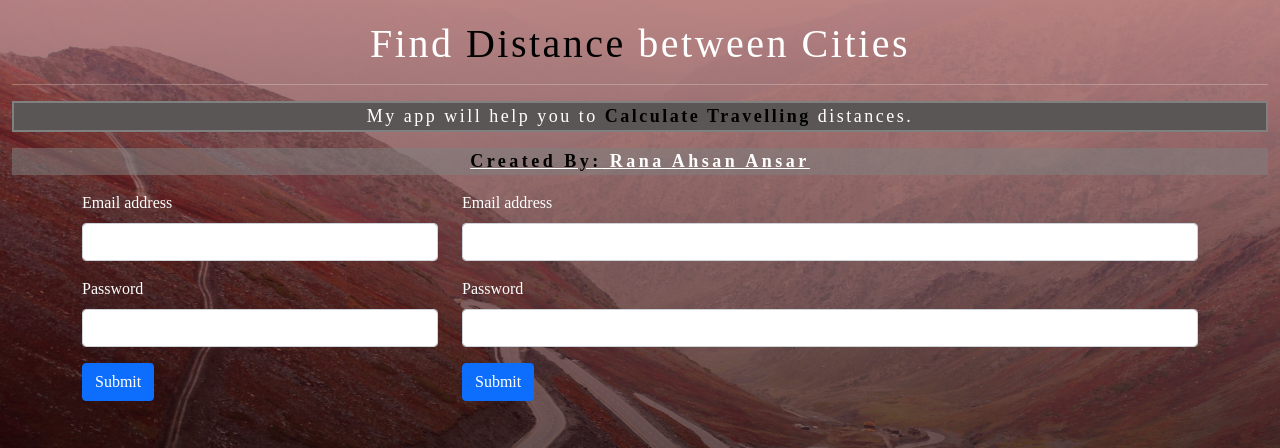
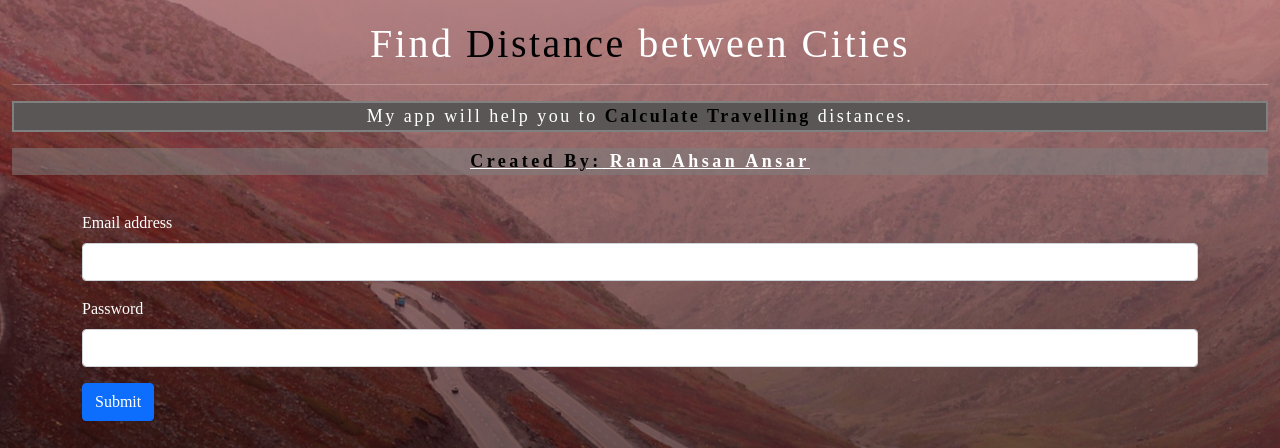
Before and after one commit to ranaahsanansar/distanceapp, a PHP site: page / in a window 1280 px wide. Shown: the top 448 px of the page. Run offline with PHP 8.4, Linux system fonts and the light colour scheme; some libraries are stand-ins or nearby versions.

Commit message:
Changing in Styling

```diff
--- a/index.html
+++ b/index.html
@@ -21,20 +21,21 @@
 
 <body>
 
-  <header id="main">
+  <div id="main">
     <div class="hero">
       <div class="container-fluid">
-        <h1>Find <Span>Distance</Span>  between Cities</h1>
+        <h1>Find <Span>Distance</Span> between Cities</h1>
         <hr>
-        <p id="headline">My app will help you to <b><span>Calculate Travelling</span></b>  distances.</p>
-        <p> <b> <span>Created  By:</span> Rana Ahsan Ansar</b></p>
+        <p id="headline">My app will help you to <b><span>Calculate Travelling</span></b> distances.</p>
+        <p> <b> <span>Created By:</span> Rana Ahsan Ansar</b></p>
       </div>
     </div>
-    <div class="forms">
-      <div class="container">
-        <div class="row">
 
-          <div class="col-sm-4">
+
+
+
+      <div class="container" id="forms">
+
         <form>
           <div class="mb-3">
             <label for="exampleInputEmail1" class="form-label">Email address</label>
@@ -48,31 +49,18 @@
         </form>
       </div>
 
-          <div class="col-sm-8">
-            <form>
-              <div class="mb-3">
-                <label for="exampleInputEmail1" class="form-label">Email address</label>
-                <input type="text" class="form-control" id="exampleInputEmail1" aria-describedby="emailHelp">
+      <div style="padding: 10px;">
+        <div class="container" id="map_area">
+
               </div>
-              <div class="mb-3">
-                <label for="exampleInputPassword1" class="form-label">Password</label>
-                <input type="text" class="form-control" id="exampleInputPassword1">
-              </div>
-              <button type="submit" class="btn btn-primary">Submit</button>
-            </form>
       </div>
 
   </div>
 
-
-      </div>
-    </div>
-  </header>
-
   <footer>
 
     <div class="rows">
-      <p>Copy right &copy;By Rana Ahsan Ansar. All rights reserved.</p>
+      <p style="margin-bottom: 0; text-align: center;">Copy right &copy;By Rana Ahsan Ansar. All rights reserved.</p>
     </div>
   </footer>
 
@@ -80,6 +68,12 @@
   <!-- ------------------------------------------------------------------------------------------------------ -->
 
 
+
+  <!-- link Google API SCript  -->
+  <script src="https://maps.googleapis.com/maps/api/js?key=AIzaSyBpeJkwDDCAQ14rVVYWEYslq76yvvwLBoY"></script>
+
+
+  <!-- link ECMA file  -->
   <script src="javascript.js"></script>
 
   <!-- ------------------------------------------------------------------------------------------------------ -->
--- a/javascript.js
+++ b/javascript.js
@@ -0,0 +1,8 @@
+var myLatLng = { lat: 31.582045, lng: 74.329376 };
+    var myOptions = {
+      center: myLatLng,
+      zoom: 8,
+      mapTypeId: google.maps.MapTypeId.ROADMAP
+    };
+
+    var myMap = new google.maps.Map(document.getElementById("map_area"), myOptions);
--- a/style.css
+++ b/style.css
@@ -11,18 +11,23 @@ span{
 }
 
 
-.rows {
-    max-width: 1140px;
-    margin: 0 auto 0 auto;
+#main {
+    background-image: linear-gradient(rgba(116, 7, 7, 0.493) , rgba(0, 0, 0, 0.788) ) , url(roadBackground.jpg);
+    /* height: 100vh; */
+    width: 100%;
+    /* background-size: cover; */
+    background-position: center;
+    color: white;
 }
 
-#main {
-    background-image: linear-gradient(rgba(116, 7, 7, 0.493) , rgba(0, 0, 0, 0.788) ) , url(roadBackground.jpg);
-    height: 100vh;
-    width: 100%;
-    background-size: cover;
-    background-position: center;
-    color: white;
+#forms{
+    padding-top: 20px;
+padding-bottom: 20px;
+}
+
+#map_area{
+    height: 400px;
+    padding-bottom: 20px;
 }
 
 .hero {
@@ -44,3 +49,17 @@ span{
     background-color: rgba(128, 128, 128, 0.534);
 
 }
+
+/* --------------------------------------------------------------------------- */
+/* --------------------------------------------------------------------------- */
+/* Footer  */
+
+.rows {
+    max-width: 1140px;
+    margin: 0 auto 0 auto;
+    color: wheat;
+}
+
+footer {
+    background-color: black;
+}
```
Lines whose indentation alone changed are shown as unchanged.
